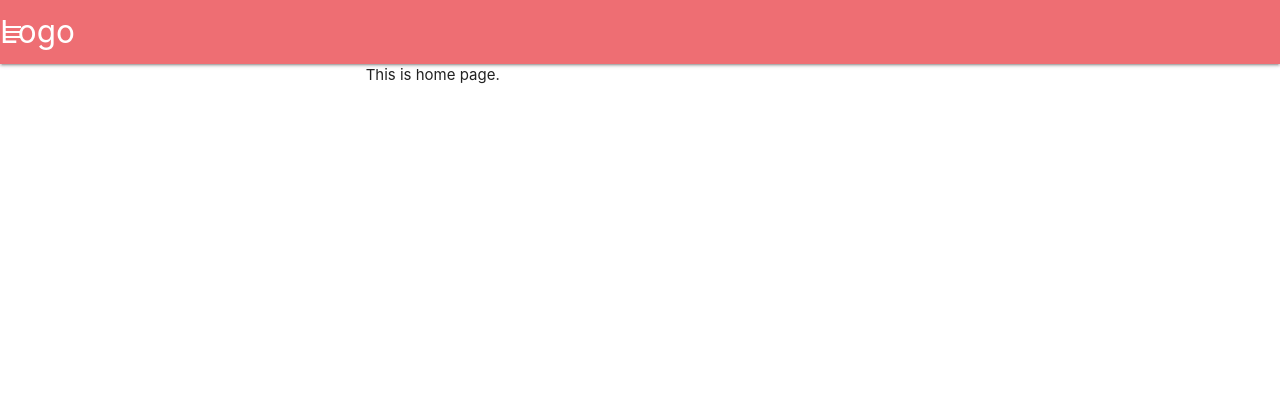
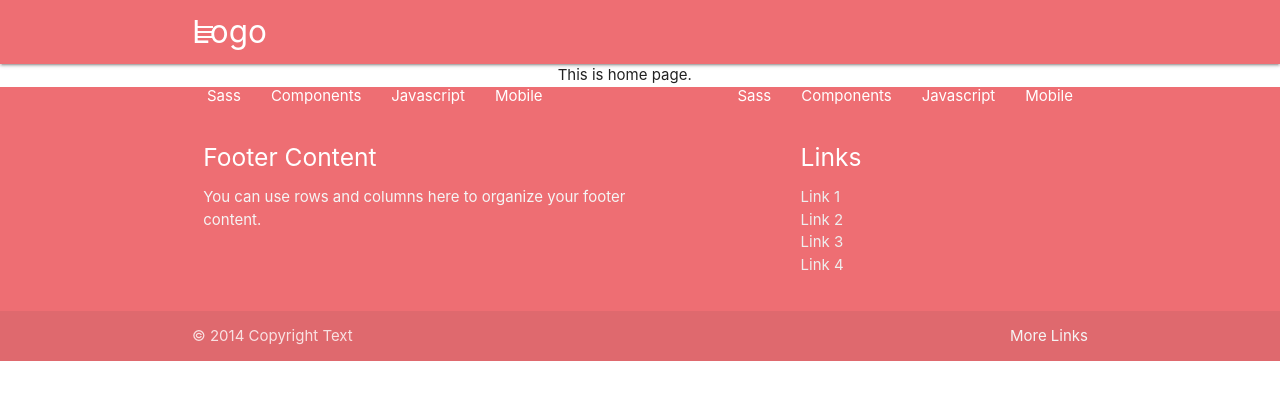
Before and after one commit to chaudharykiran/NetMed, a Django app: page / in a window 1280 px wide. Shown: the top 400 px of the page. Run offline with Django 3.2, Linux system fonts and the light colour scheme; some libraries are stand-ins or nearby versions.

Commit message:
Navbar and Footer added in base.html

```diff
--- a/templates/base.html
+++ b/templates/base.html
@@ -19,6 +19,7 @@
 
 		<!-- Navigation Container -->
 		<nav>
+		    <div class="container">
 			    <div class="nav-wrapper">
 			      <a href="#!" class="brand-logo">Logo</a>
 			      <a href="#" data-activates="mobile-demo" class="button-collapse"><i class="material-icons">menu</i></a>
@@ -35,6 +36,7 @@
 			        <li><a href="mobile.html">Mobile</a></li>
 			      </ul>
 			    </div>
+		    </div>
   		</nav>
 		<!-- End of Navigation -->
 
@@ -44,7 +46,31 @@
 
 
 		<!-- Footer -->
-
+		<footer class="page-footer">
+          <div class="container">
+            <div class="row">
+              <div class="col l6 s12">
+                <h5 class="white-text">Footer Content</h5>
+                <p class="grey-text text-lighten-4">You can use rows and columns here to organize your footer content.</p>
+              </div>
+              <div class="col l4 offset-l2 s12">
+                <h5 class="white-text">Links</h5>
+                <ul>
+                  <li><a class="grey-text text-lighten-3" href="#!">Link 1</a></li>
+                  <li><a class="grey-text text-lighten-3" href="#!">Link 2</a></li>
+                  <li><a class="grey-text text-lighten-3" href="#!">Link 3</a></li>
+                  <li><a class="grey-text text-lighten-3" href="#!">Link 4</a></li>
+                </ul>
+              </div>
+            </div>
+          </div>
+          <div class="footer-copyright">
+            <div class="container">
+            © 2014 Copyright Text
+            <a class="grey-text text-lighten-4 right" href="#!">More Links</a>
+            </div>
+          </div>
+        </footer>
 		<!-- End of Footer Content -->
 
 		<!-- JQuery and Materialize Javascript integration -->
```
Lines whose indentation alone changed are shown as unchanged.
